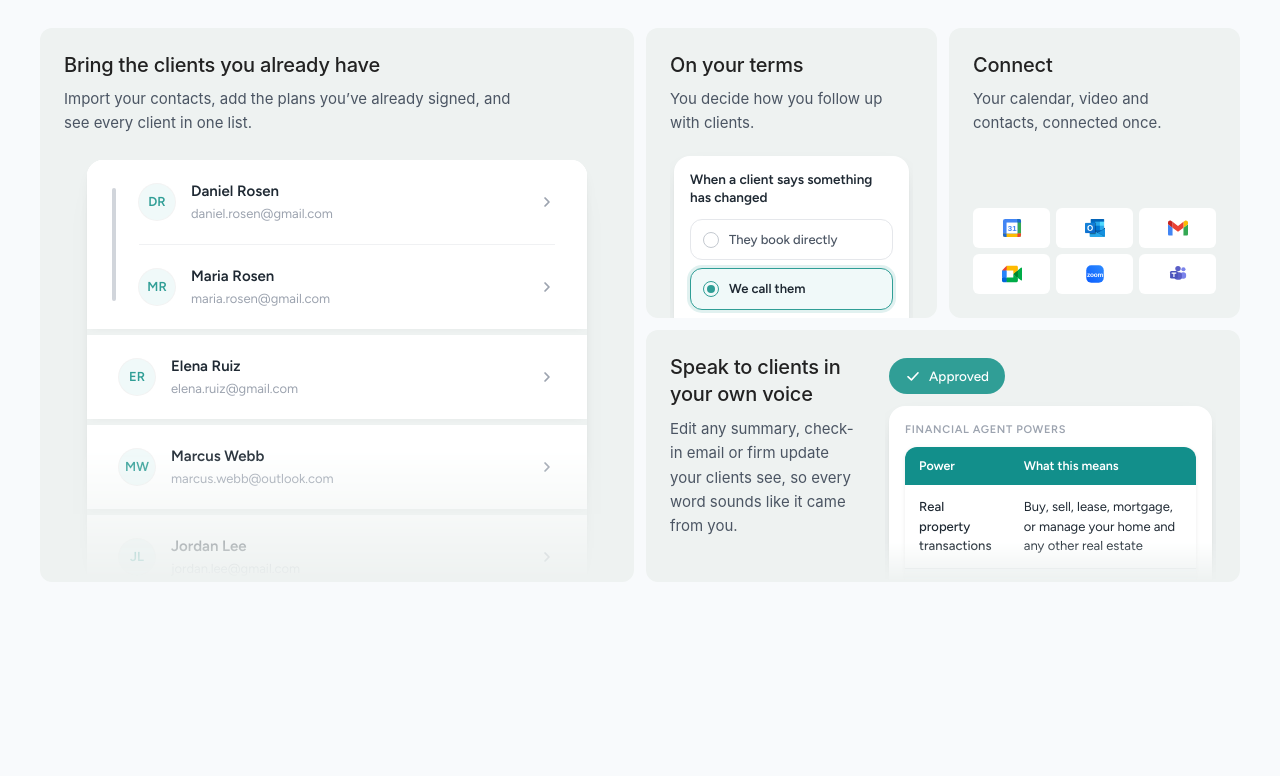
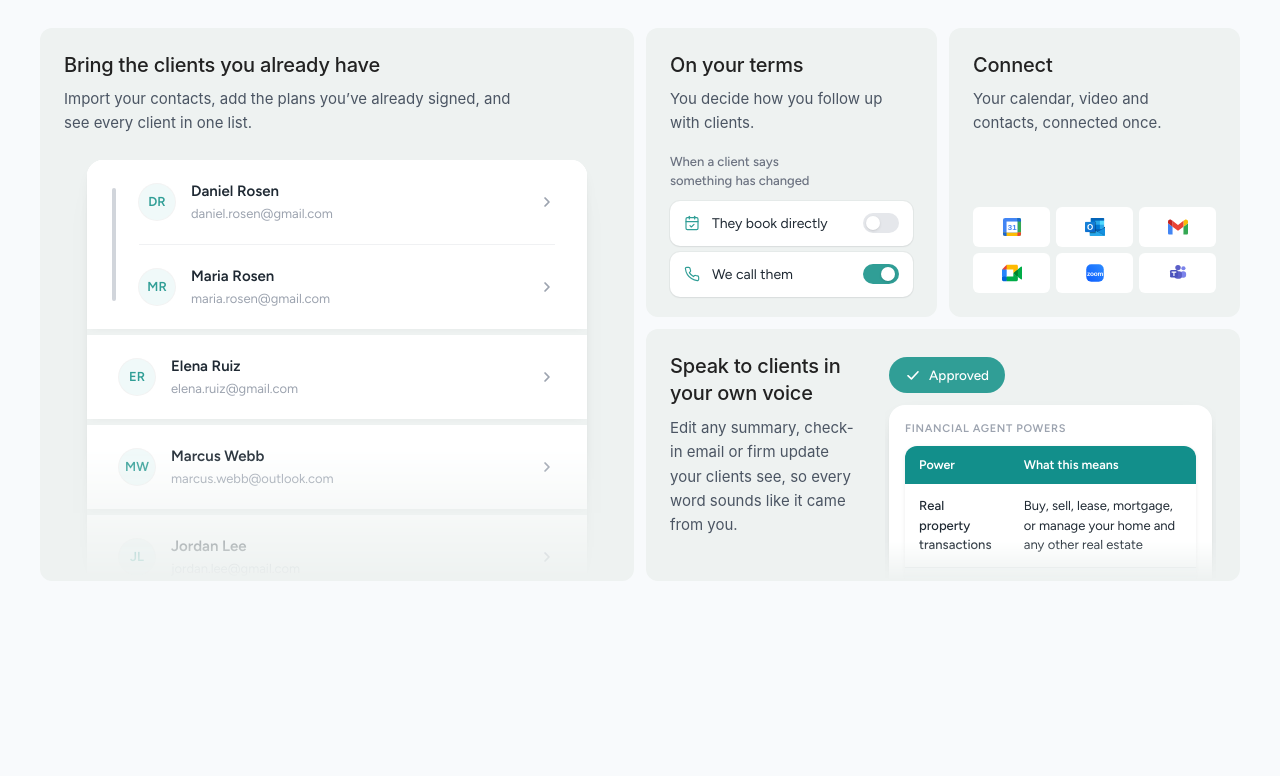
Before and after one commit to Willow-07042002-Inc/landing-page-v, a React (Vite) app: page /platform in a window 1280 px wide. Shown: the part 2560-3336 px from the top of the page. Built offline with nearby package versions, Linux system fonts and the light colour scheme; a web font is replaced by a local one.

Commit message:
For attorneys tiles: On your terms as two tied switch rows in Harvey's style, one always on
Co-Authored-By: Claude Opus 5.5 <noreply@anthropic.com>

```diff
--- a/src/components/site/WhatYouDeliver.tsx
+++ b/src/components/site/WhatYouDeliver.tsx
@@ -4,6 +4,7 @@ import { LightHead } from "@/components/site/StayingAhead";
 import { FloatStack } from "@/components/product/kit";
 import { ProClientRowView, ProCoupleView } from "@/components/product/attorney-clients";
 import { CheckIcon } from "@/components/product/willow-icons";
+import { CalendarCheck, Phone } from "lucide-react";
 import {
   GoogleCalendarLogo,
   GoogleMeetLogo,
@@ -22,7 +23,8 @@ import {
      small  On your terms (one line, Aaron's ask): one real decision asked
             as a question, When a client says something has changed: They
             book directly or We call them (the check-in's Call after the
-            check-in setting), and a visitor can pick
+            check-in setting), as two switch rows in the style of Harvey's
+            Knowledge tile, tied so one is always on
      small  Connect: the apps it connects to
      wide   Speak to clients in your own voice: a plan summary where the
             attorney types their own wording over one power, then Approve
@@ -242,47 +244,47 @@ const SummaryEdit = () => {
 
 /* One real decision, asked as a question: the client check-in's Call after
    the check-in (touchpoint-panel.tsx), which sets what a client's portal
-   offers once they say something has changed. The product's They book and
-   We call them, drawn as two answers to pick from (its third, No call, is
-   left out to keep the tile simple; Aaron, Nov 24: one thing, a question,
-   made to look good in the white card). A visitor can pick either */
-const FOLLOW_UPS = ["They book directly", "We call them"] as const;
+   offers once they say something has changed. Its They book and We call
+   them (the third, No call, left out to keep the tile simple) as rows in
+   the Harvey Knowledge tile's style: each its own small white row with an
+   icon, a label and the product's switch. The two are tied, so switching
+   one off switches the other on, and the tile always reads as one decision
+   (Aaron, Nov 24). A visitor can flip them */
+const FOLLOW_UPS = [
+  { label: "They book directly", Icon: CalendarCheck },
+  { label: "We call them", Icon: Phone },
+] as const;
+type FollowUp = (typeof FOLLOW_UPS)[number]["label"];
 
 const FollowUpChoice = () => {
-  const [value, setValue] = useState<(typeof FOLLOW_UPS)[number]>("We call them");
+  const [value, setValue] = useState<FollowUp>("We call them");
+  const flip = (label: FollowUp) => setValue(label === value ? FOLLOW_UPS.find((o) => o.label !== label)!.label : label);
   return (
-    <div className="w-full rounded-t-2xl bg-white px-4 pb-4 pt-3.5 text-left" style={{ boxShadow: UI_SHADOW }}>
-      <p id="follow-up-question" className="text-[13.5px] font-semibold leading-snug text-[#1F2933]">
+    <div className="text-left" style={{ fontFamily: PRODUCT_FONT }}>
+      <p id="follow-up-question" className="text-[13px] font-medium text-[#6B7280]" style={{ textWrap: "balance" }}>
         When a client says something has changed
       </p>
-      <div role="radiogroup" aria-labelledby="follow-up-question" className="mt-3 space-y-2">
-        {FOLLOW_UPS.map((o) => {
-          const on = o === value;
+      <div role="radiogroup" aria-labelledby="follow-up-question" className="mt-2.5 space-y-1.5">
+        {FOLLOW_UPS.map(({ label, Icon }) => {
+          const on = label === value;
           return (
             <button
-              key={o}
+              key={label}
               type="button"
               role="radio"
               aria-checked={on}
-              onClick={() => setValue(o)}
-              className={`flex w-full items-center gap-2.5 rounded-xl border px-3 py-2.5 text-left text-[13px] transition-[background-color,border-color,color,box-shadow,transform] duration-200 active:scale-[0.98] ${
-                on ? "border-[#309E96] bg-[#F0F9F9] font-semibold text-[#1F2933]" : "border-[#E5E7EB] bg-white font-medium text-[#4B5563] hover:border-[#C4C9D0] hover:bg-[#FAFBFB]"
-              }`}
-              style={{
-                transitionTimingFunction: "var(--ease-out)",
-                boxShadow: on ? "0 0 0 3px rgba(48,158,150,0.14)" : "0 0 0 0 rgba(48,158,150,0)",
-              }}
+              onClick={() => flip(label)}
+              className="flex w-full items-center gap-3 rounded-[10px] bg-white px-3.5 py-3 text-left transition-transform duration-150 active:scale-[0.98]"
+              style={{ boxShadow: "0 1px 2px rgba(16,24,40,0.06), 0 0 0 1px rgba(16,24,40,0.04)", transitionTimingFunction: "var(--ease-out)" }}
             >
-              <span
-                aria-hidden
-                className={`flex h-4 w-4 flex-shrink-0 items-center justify-center rounded-full border transition-colors duration-200 ${on ? "border-[#309E96]" : "border-[#C4C9D0]"}`}
-              >
+              <Icon aria-hidden strokeWidth={1.75} className="h-4 w-4 flex-shrink-0 text-[#309E96]" />
+              <span className="min-w-0 flex-1 text-[14px] text-[#1F2933]">{label}</span>
+              <span aria-hidden className={`relative inline-flex h-5 w-9 flex-shrink-0 items-center rounded-full transition-colors duration-200 ${on ? "bg-[#309E96]" : "bg-[#E5E7EB]"}`}>
                 <span
-                  className="h-2 w-2 rounded-full bg-[#309E96] transition-transform duration-200"
-                  style={{ transform: on ? "scale(1)" : "scale(0)", transitionTimingFunction: "var(--ease-out)" }}
+                  className="inline-block h-3.5 w-3.5 rounded-full bg-white shadow transition-transform duration-200"
+                  style={{ transform: on ? "translateX(18px)" : "translateX(3px)", transitionTimingFunction: "var(--ease-out)" }}
                 />
               </span>
-              {o}
             </button>
           );
         })}
@@ -331,12 +333,8 @@ const WhatYouDeliver = () => (
         <article className={`${TILE} px-6 pt-6 lg:col-span-3`}>
           <TileTitle>On your terms</TileTitle>
           <TileBody>You decide how you follow up with clients.</TileBody>
-          <div className="mt-auto pt-4">
-            {/* Taller between 1024 and 1200px, where the question takes
-                three lines */}
-            <Bleed heightClass="h-[166px] lg:h-[206px] min-[1200px]:h-[166px]" fadeFrom={100} live>
-              <FollowUpChoice />
-            </Bleed>
+          <div className="mt-auto pb-5 pt-4">
+            <FollowUpChoice />
           </div>
         </article>
 
```
